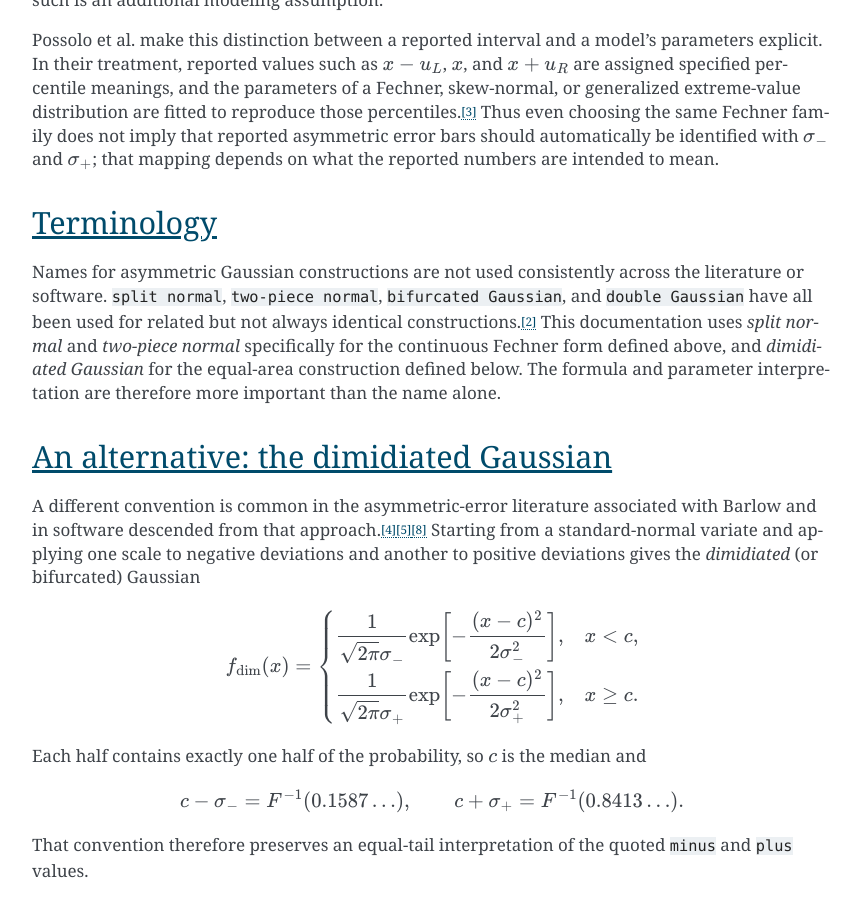
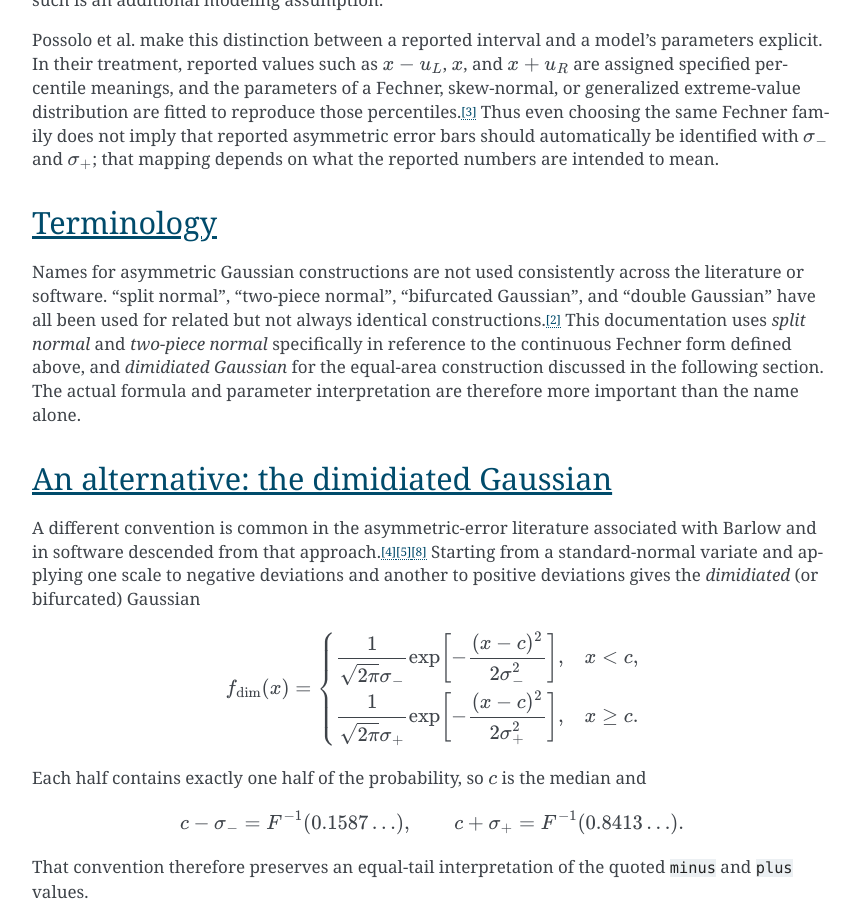
Before and after one commit to cgobat/asymmetric_uncertainty, a Sphinx documentation site: the page built from docs/theory.rst, in a window 1280 px wide and 900 px high, scrolled down 2712 px. Shown: the whole window, without its empty margins (282-1143 px from the left). Built offline with Sphinx 7.4.7, drawn with Linux system fonts in a browser that asks for light colours.

Commit message:
Change some backticks to quotes

```diff
--- a/docs/theory.rst
+++ b/docs/theory.rst
@@ -155,13 +155,13 @@ Terminology
 -----------
 
 Names for asymmetric Gaussian constructions are not used consistently across
-the literature or software. ``split normal``, ``two-piece normal``,
-``bifurcated Gaussian``, and ``double Gaussian`` have all been used for related
-but not always identical constructions. [2]_ This documentation uses
-*split normal* and *two-piece normal* specifically for the continuous Fechner
-form defined above, and *dimidiated Gaussian* for the equal-area construction
-defined below. The formula and parameter interpretation are therefore more
-important than the name alone.
+the literature or software. "split normal", "two-piece normal", "bifurcated
+Gaussian", and "double Gaussian" have all been used for related but not always
+identical constructions. [2]_ This documentation uses *split normal* and
+*two-piece normal* specifically in reference to the continuous Fechner form
+defined above, and *dimidiated Gaussian* for the equal-area construction
+discussed in the following section. The actual formula and parameter
+interpretation are therefore more important than the name alone.
 
 An alternative: the dimidiated Gaussian
 ---------------------------------------
```
